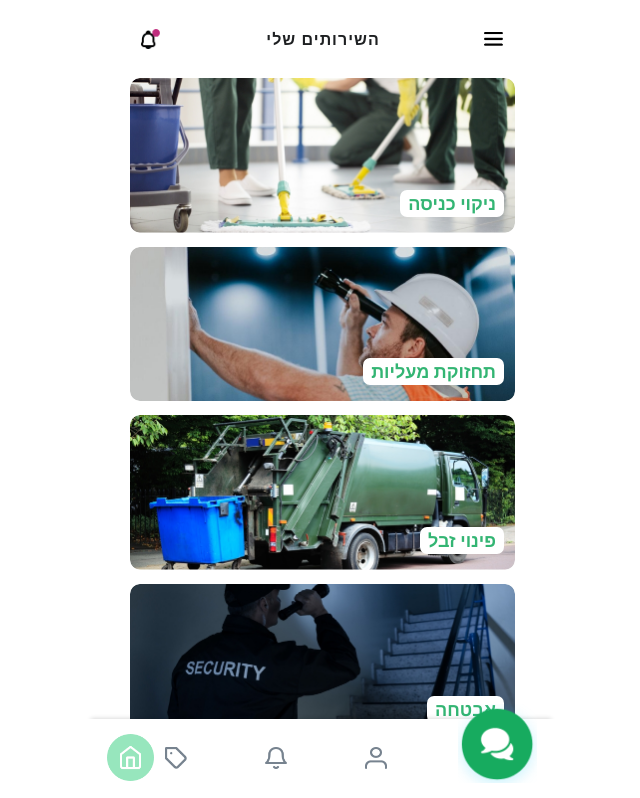
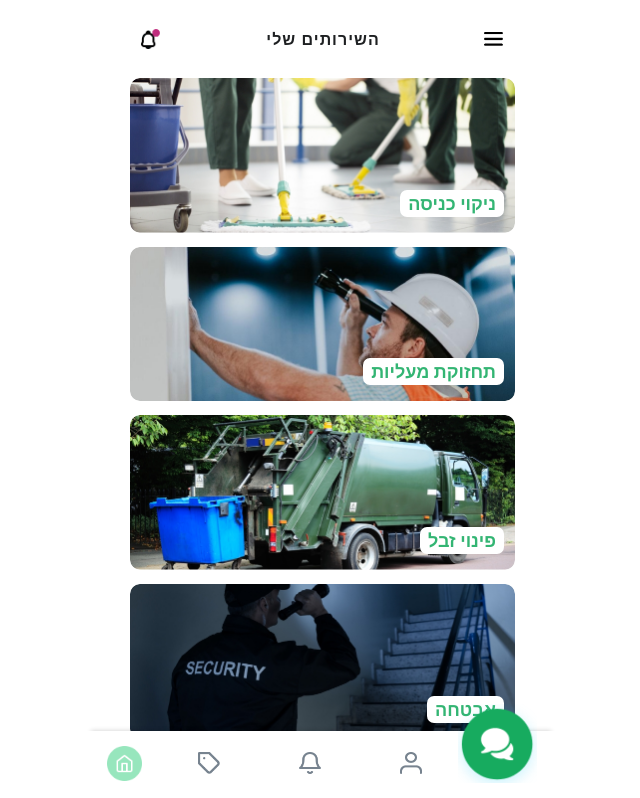
Before and after one commit to binyaalex/home, a React (Create React App) app: page / in a window 1280 px wide. Shown: the top 798 px of the page, without its empty margins (319-959 px from the left). Built offline with nearby package versions, Linux system fonts and the light colour scheme.

Commit message:
some css change

```diff
--- a/src/components/repeats/footer/Footer.css
+++ b/src/components/repeats/footer/Footer.css
@@ -15,12 +15,15 @@
 .sosAndGray {
     display: flex;
     align-items: center;
-    width: 280px;
+    width: 315px;
+}
+
+.sosAndGray > a {
+  margin-right: 56px;
 }
 
 .sos {
   width: 47px;
-  margin-right: 31px;
 }
 
 .grayIcons {
```
